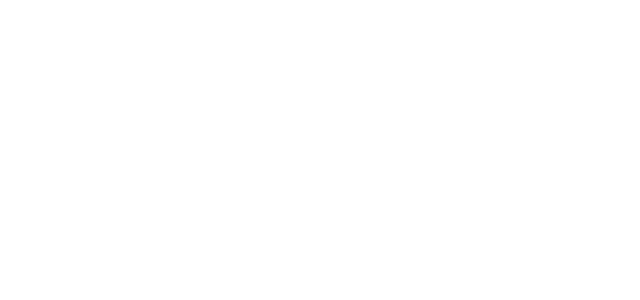
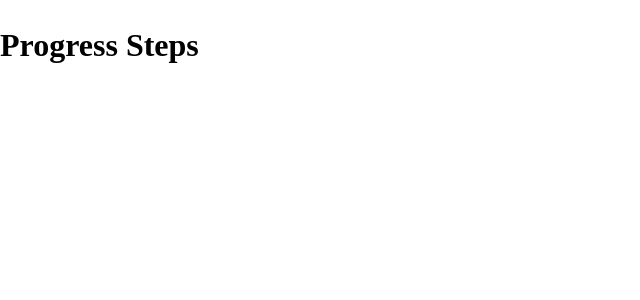
Before and after one commit to mitsu0616/frontend-learning, a Vue app: page /progress-steps in a window 1280 px wide. Before the commit this address had no page. Shown: the top 300 px of the page, without its empty margins (0-640 px from the left). Built offline with nearby package versions, Linux system fonts and the light colour scheme.

Commit message:
ProgressSteps ルーティング設定追加

```diff
--- a/src/route/index.js
+++ b/src/route/index.js
@@ -1,10 +1,12 @@
 import { createRouter, createWebHistory } from "vue-router";
 import Top from "../views/Top.vue";
 import ExpandingCards from "../views/ExpandingCards.vue";
+import ProgressSteps from "../views/ProgressSteps.vue"
 
 const routes = [
   { path: "/", component: Top },
   { path: "/expanding-cards", component: ExpandingCards },
+  { path: "/progress-steps", component: ProgressSteps}
 ];
 
 const router = createRouter({
--- /dev/null
+++ b/src/views/ProgressSteps.vue
@@ -0,0 +1,7 @@
+<script setup></script>
+
+<template>
+  <h1>Progress Steps</h1>
+</template>
+
+<style lang="scss" scoped></style>
--- a/src/views/Top.vue
+++ b/src/views/Top.vue
@@ -4,7 +4,7 @@
 <template>
   <ul>
     <li><router-link to="/expanding-cards">EcpandingCards</router-link></li>
-    <li><router-link to="/expanding-cards">XXXXX</router-link></li>
+    <li><router-link to="/progress-steps">Progress Steps</router-link></li>
     <li><router-link to="/expanding-cards">YYYYY</router-link></li>
   </ul>
 </template>
```
